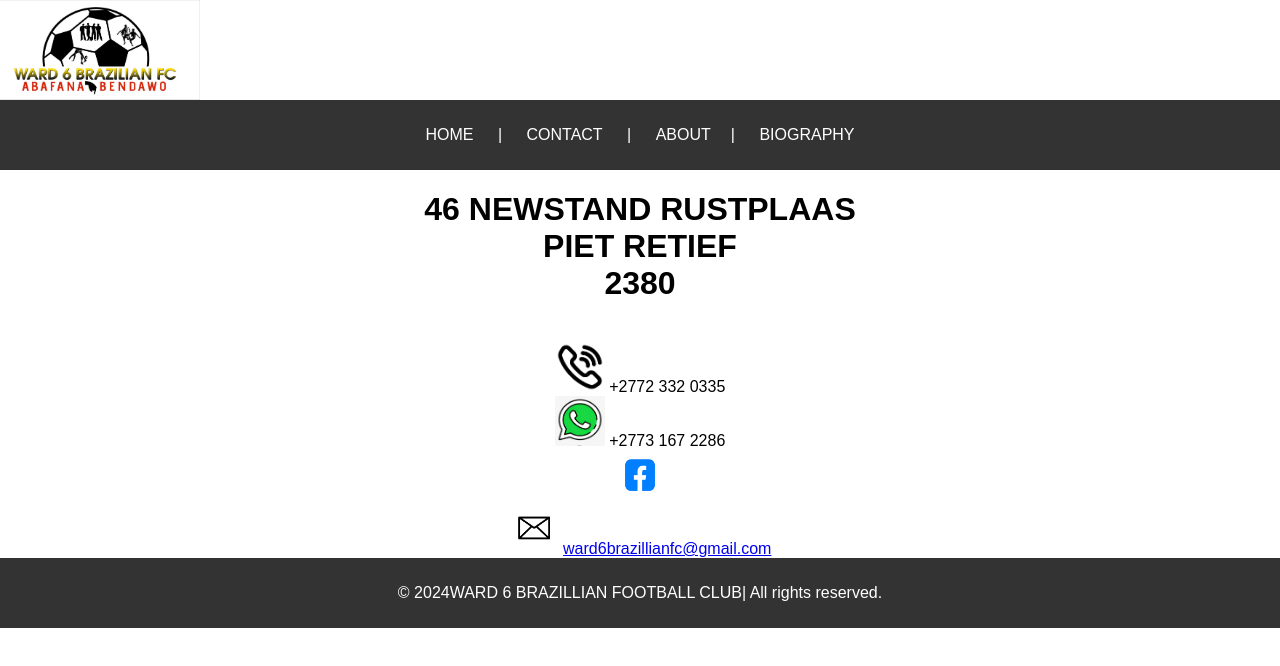
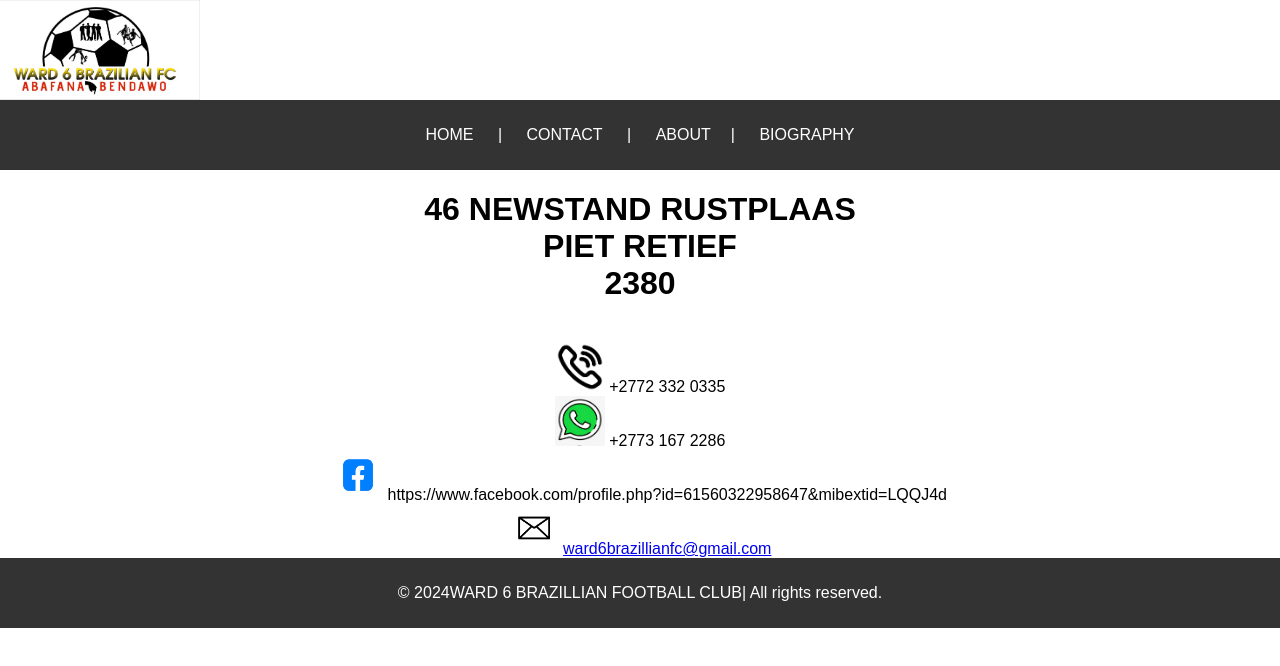
Before and after one commit to Mbali-Nkonyane/ward6brazillianfc, a plain HTML site: page contact.html in a window 1280 px wide. Drawn offline with Linux system fonts and the light colour scheme.

Commit message:
Update contact.html

```diff
--- a/contact.html
+++ b/contact.html
@@ -89,7 +89,7 @@ height="50">
 <h>+2773 167 2286</h><br>
 <img src= "facebook.png" width="50"
 height="50">
-<h> </h><br>
+<h>https://www.facebook.com/profile.php?id=61560322958647&mibextid=LQQJ4d </h><br>
 <img src= "email.png" width="50"
 height="50">
   <a href="ward6brazillianfc@gmail.com">ward6brazillianfc@gmail.com</a>
```
